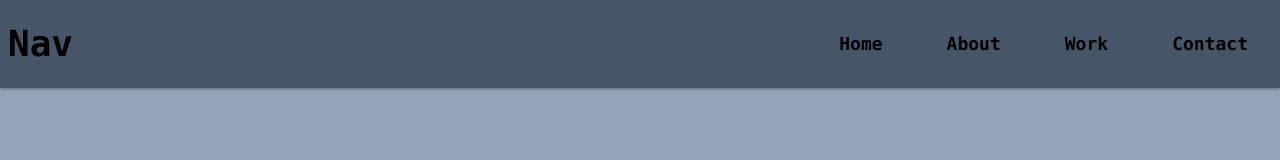
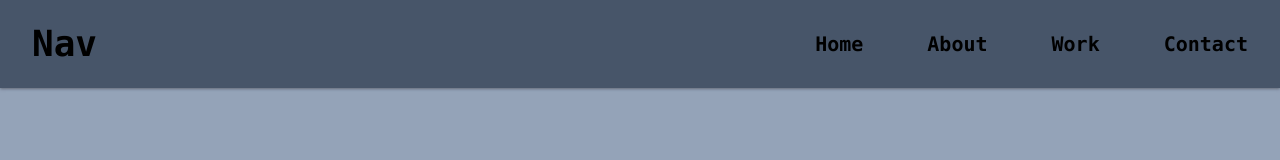
Before and after one commit to IanTaiAhn/Portfolio_v2, a plain HTML site: page index.html in a window 1280 px wide. Drawn offline with nearby package versions, Linux system fonts and the light colour scheme.

Commit message:
This is a cool navbar

```diff
--- a/index.html
+++ b/index.html
@@ -10,15 +10,15 @@
     <script nomodule src="https://unpkg.com/ionicons@5.5.2/dist/ionicons/ionicons.js"></script>
 </head>
 <body class="bg-slate-400" >
-    <nav class = "bg-slate-600 pt-6 pb-6 font-mono font-bold text-lg shadow shadow-gray-500 md:flex md:items-center md:justify-between">
+    <nav class = "bg-slate-600 pt-6 pb-6 font-mono font-bold text-xl shadow shadow-gray-500 md:flex md:items-center md:justify-between">
         <div class = "flex justify-between items-center">
-            <h1 class="text-4xl mr-20 ml-2">Nav</h1>
+            <h1 class="text-4xl mr-20 ml-8">Nav</h1>
             <span class="text-3xl cursor-pointer mx-2 md:hidden block">
                 <ion-icon name="menu" onclick="Menu(this)"></ion-icon>
             </span>
         </div>
 
-            <ul class = "md:flex md:items-center z-[-1] md:z-auto md:static bg-slate-600 absolute w-full left-0 md:w-auto md:py-0 py-4 md:pl-0 pl-2 top-[-400px] transition-all ease-in duration-500">
+            <ul class = "flex flex-col md:flex md:items-center md:flex-row z-[-1] md:z-auto md:static bg-slate-600 absolute h-full left-0 md:w-auto md:py-0 py-4 md:pl-0 pl-2 top-[-800px] transition-all ease-in duration-500">
                 <li class="mx-2 sm:mx-8 hover:text-teal-400">
                     <a href="#">Home</a>
                 </li>
@@ -38,7 +38,7 @@
     <script>
         function Menu(e){
           let list = document.querySelector('ul');
-          e.name === 'menu' ? (e.name = "close",list.classList.add('top-[80px]') , list.classList.add('opacity-100')) :( e.name = "menu" ,list.classList.remove('top-[80px]'),list.classList.remove('opacity-100'))
+          e.name === 'menu' ? (e.name = "close",list.classList.add('top-[80px]') , list.classList.add('opacity-100'), list.classList.add('bg-slate-500')) :( e.name = "menu" ,list.classList.remove('top-[80px]'),list.classList.remove('opacity-100'),list.classList.remove('bg-slate-500'))
         }
       </script>
 
```
